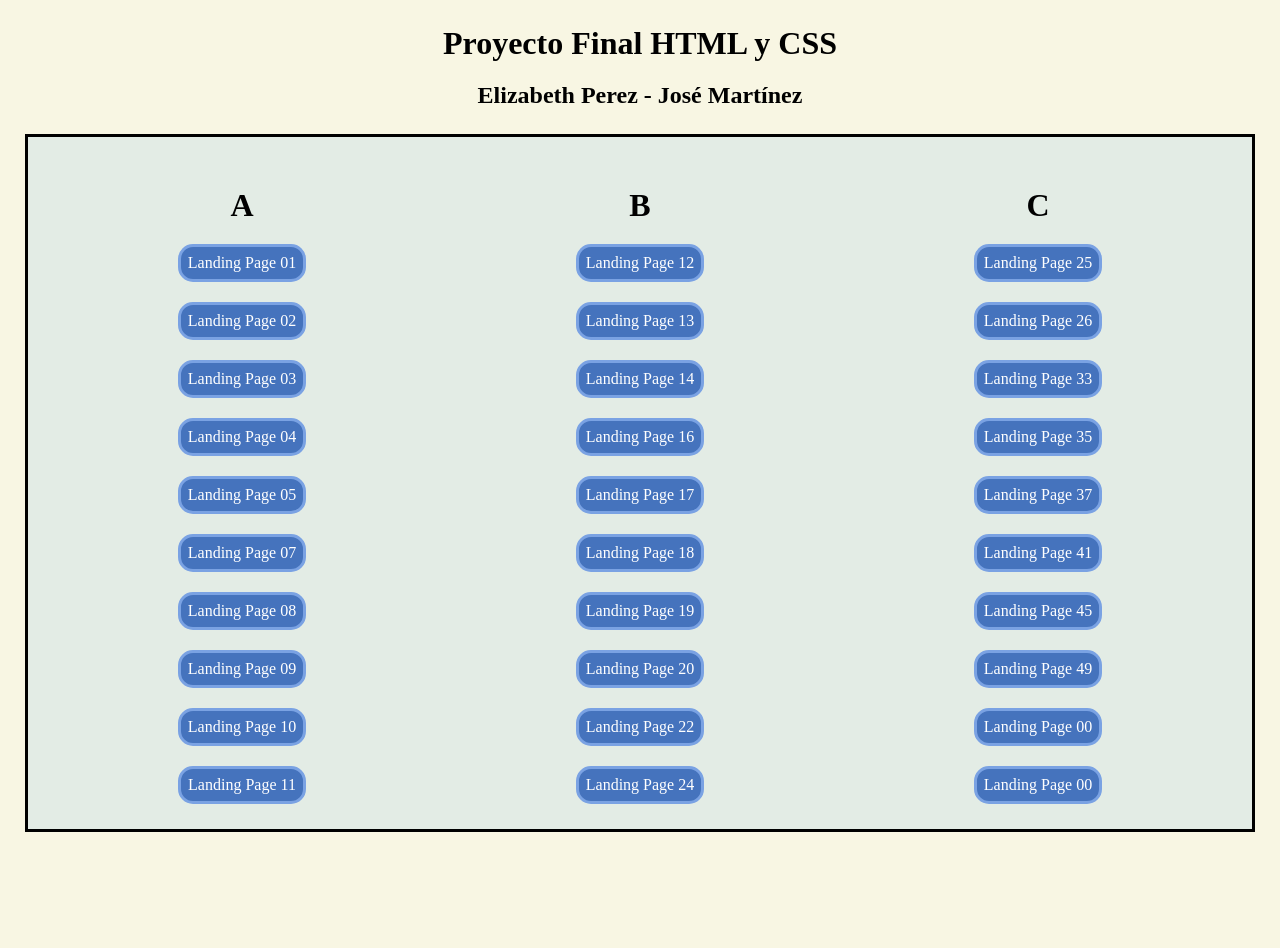
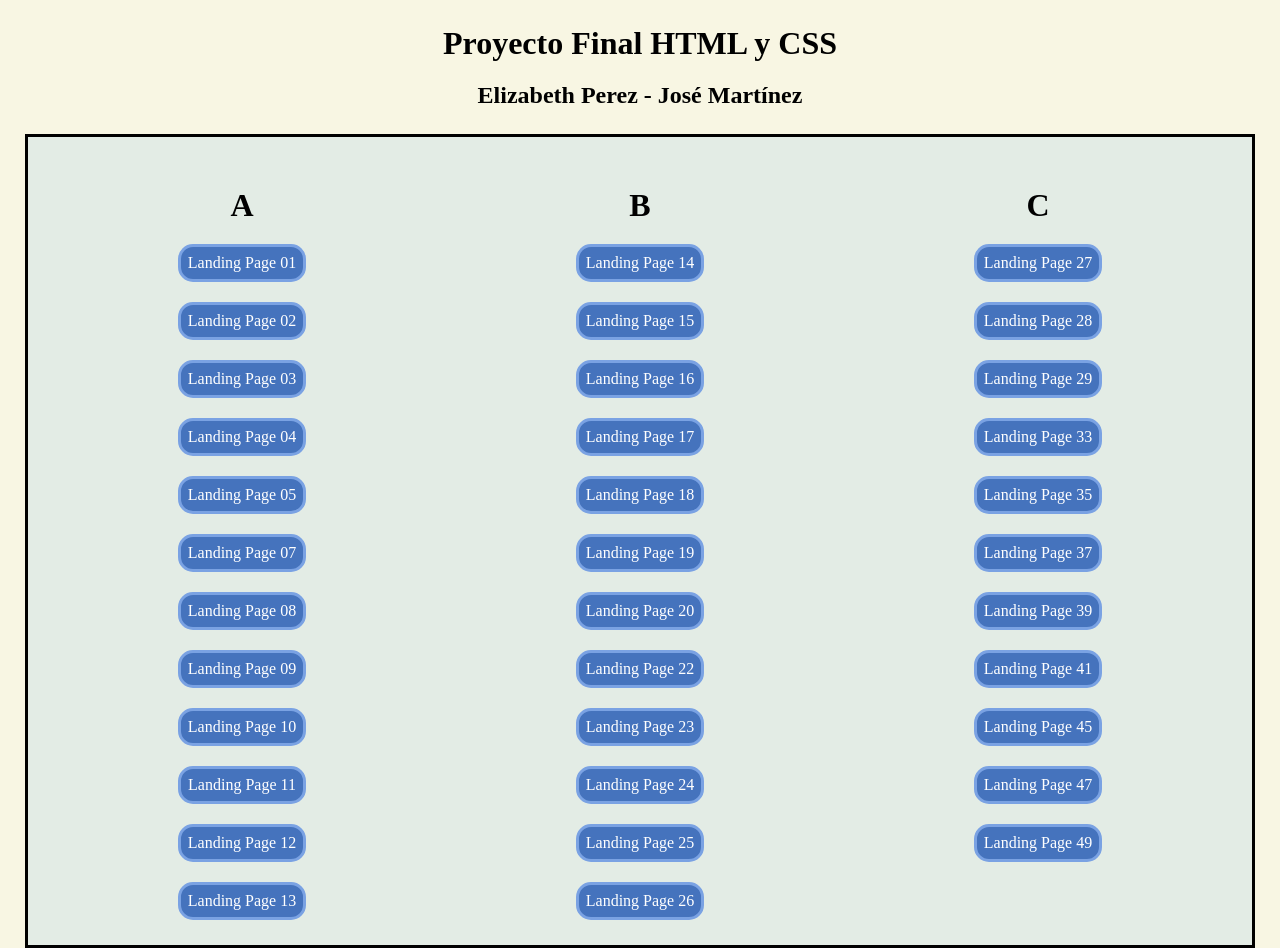
Before and after one commit to josemartinezrdev/ProyectoFinalHtmlCss, a plain HTML site: page index.html in a window 1280 px wide. Before the commit the page ends 857 px from the top, so only its background shows below. Drawn offline with Linux system fonts and the light colour scheme.

Commit message:
Ultimito

```diff
--- a/cf/index.css
+++ b/cf/index.css
@@ -123,7 +123,6 @@ p {
   }
   .seccion3 {
     margin-top: 5%;
-    border: solid 1px white;
     width: 100%;
     justify-content: space-around;
   }
--- a/eg/index.css
+++ b/eg/index.css
@@ -129,7 +129,7 @@ hr {
   }
 
   .info-1 h1 {
-    font-size: 3.4rem;
+    font-size: 3rem;
   }
 
   .text-cont {
--- a/index.html
+++ b/index.html
@@ -44,17 +44,20 @@
         <a href="ba/index.html" class="links" target="_blank"
           >Landing Page 11</a
         >
-      </div>
-      <div class="container">
-        <p class="title">B</p>
         <a href="bb/index.html" class="links" target="_blank"
           >Landing Page 12</a
         >
         <a href="bc/index.html" class="links" target="_blank"
           >Landing Page 13</a
         >
+      </div>
+      <div class="container">
+        <p class="title">B</p>
         <a href="bd/index.html" class="links" target="_blank"
           >Landing Page 14</a
+        >
+        <a href="be/index.html" class="links" target="_blank"
+          >Landing Page 15</a
         >
         <a href="bf/index.html" class="links" target="_blank"
           >Landing Page 16</a
@@ -74,17 +77,29 @@
         <a href="cb/index.html" class="links" target="_blank"
           >Landing Page 22</a
         >
+        <a href="cc/index.html" class="links" target="_blank"
+          >Landing Page 23</a
+        >
         <a href="cd/index.html" class="links" target="_blank"
           >Landing Page 24</a
         >
-      </div>
-      <div class="container">
-        <p class="title">C</p>
         <a href="ce/index.html" class="links" target="_blank"
           >Landing Page 25</a
         >
         <a href="cf/index.html" class="links" target="_blank"
           >Landing Page 26</a
+        >
+      </div>
+      <div class="container">
+        <p class="title">C</p>
+        <a href="cg/index.html" class="links" target="_blank"
+          >Landing Page 27</a
+        >
+        <a href="ch/index.html" class="links" target="_blank"
+          >Landing Page 28</a
+        >
+        <a href="ci/index.html" class="links" target="_blank"
+          >Landing Page 29</a
         >
         <a href="dc/index.html" class="links" target="_blank"
           >Landing Page 33</a
@@ -95,17 +110,21 @@
         <a href="dg/index.html" class="links" target="_blank"
           >Landing Page 37</a
         >
+        <a href="di/index.html" class="links" target="_blank"
+          >Landing Page 39</a
+        >
         <a href="ea/index.html" class="links" target="_blank"
           >Landing Page 41</a
         >
         <a href="ee/index.html" class="links" target="_blank"
           >Landing Page 45</a
         >
+        <a href="eg/index.html" class="links" target="_blank"
+          >Landing Page 47</a
+        >
         <a href="ei/index.html" class="links" target="_blank"
           >Landing Page 49</a
         >
-        <a href="#" class="links" target="_blank">Landing Page 00</a>
-        <a href="#" class="links" target="_blank">Landing Page 00</a>
       </div>
     </div>
   </body>
```
